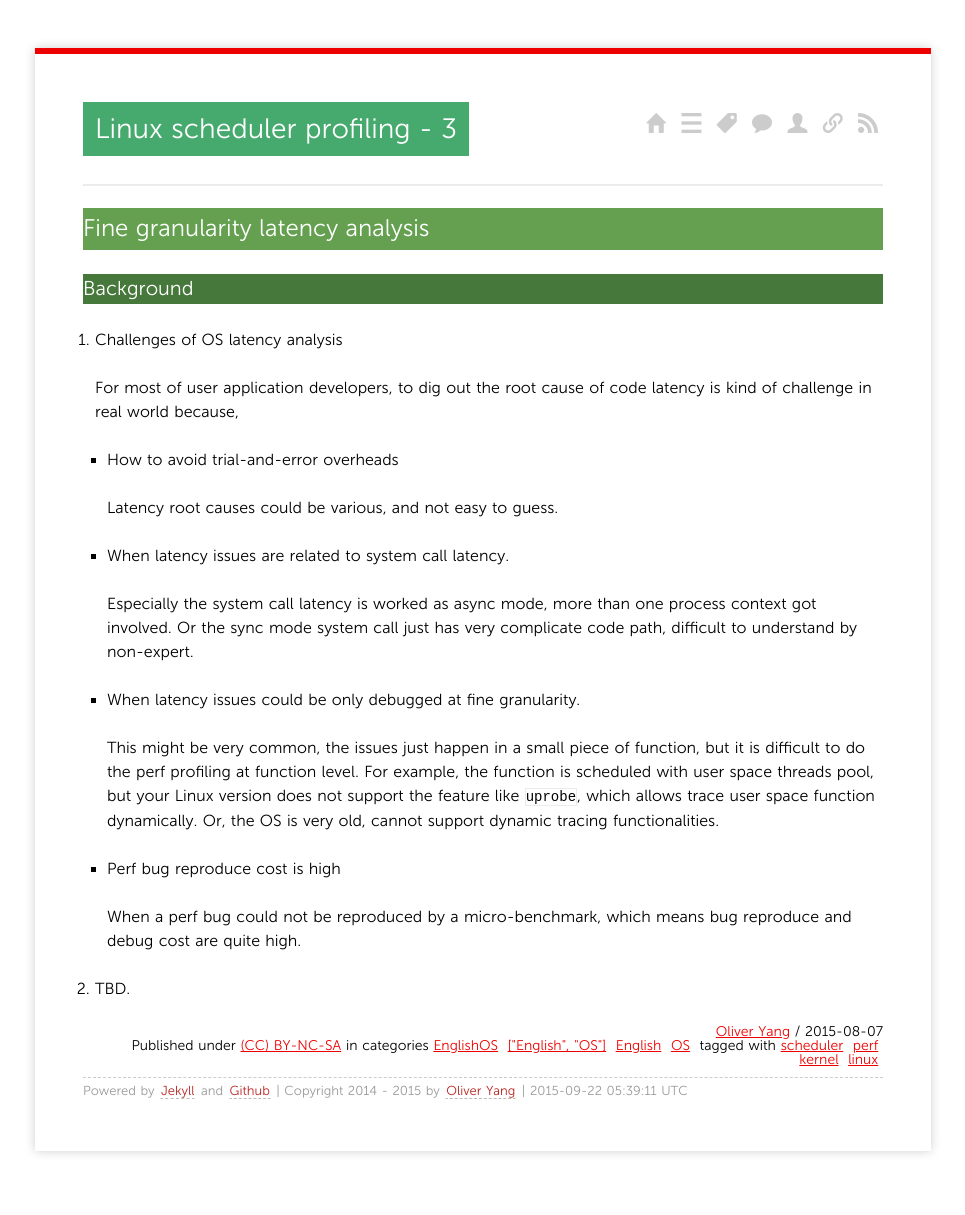
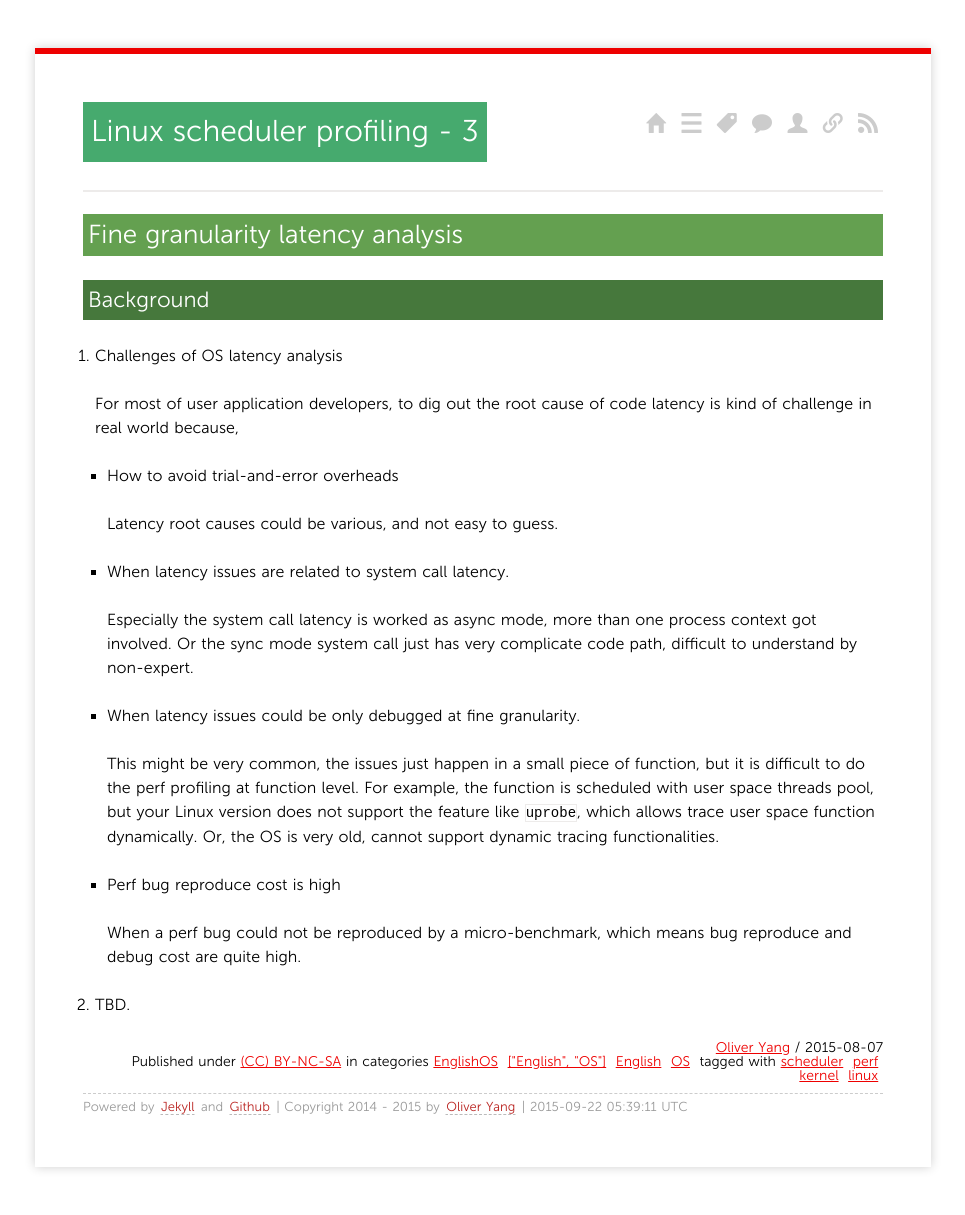
Before and after one commit to yangoliver/yangoliver.github.io, a Jekyll site: the page built from _posts/2015/2015-08-07-linux-scheduler-profiling-3.md, in a window 1280 px wide. Shown: the whole page, without its empty margins (157-1122 px from the left). Built offline with Jekyll 4.4.1, drawn with Linux system fonts in a browser that asks for light colours; Markdown is read by kramdown in place of the engine named in the settings; comment, search, counter and statistics services are not loaded.

Commit message:
Header text style cleanup
Signed-off-by: Yong Yang <yangoliver@gmail.com>

```diff
--- a/media/css/screen.css
+++ b/media/css/screen.css
@@ -79,20 +79,21 @@ body>div {
     border-top: 6px solid #EE0000;
 }
 h1 {
-    font-size: 28px;
-    line-height: 30px;
+    font-size: 30px;
+    line-height: 44px;
     margin: 0 0 28px 0;
 	background-color: #46aa6e;
 	color: #fff;
 	display: inline-block;
-	padding: 12px;
+	padding: 8px;
 }
 h2 {
-    font-size: 24px;
+    font-size: 26px;
     line-height: 42px;
     margin: 0 0 24px 0;
 	background-color: #64a050;
 	color: #fff;
+	padding: 0 0 0 5px;
 }
 h2 i {
 	font-size: 18px;
@@ -100,10 +101,20 @@ h2 i {
 	color: #fff;
 }
 h3 {
-    font-size: 20px;
-    line-height: 30px;
+    font-size: 22px;
+    line-height: 40px;
+    margin: 0 0 20px 0;
 	background-color: #46783c;
 	color: #fff;
+	padding: 0 0 0 5px;
+}
+h4 {
+    font-size: 18px;
+    line-height: 38px;
+    margin: 0 0 16px 0;
+	background-color: #284628;
+	color: #fff;
+	padding: 0 0 0 5px;
 }
 section>h3 {
     margin: 0 0 24px 0;
```
